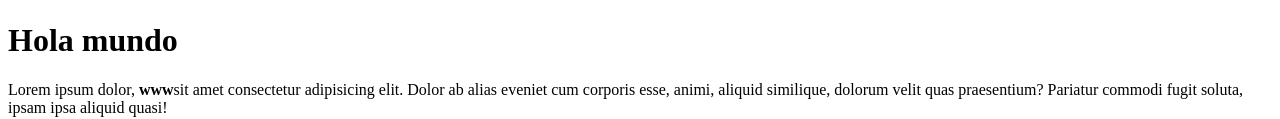
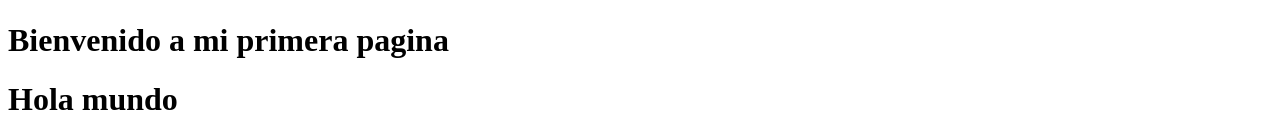
Before and after one commit to youngmaisa/demogithub, a plain HTML site: page index.html in a window 1280 px wide. Shown: the part 311-430 px from the top of the page. Drawn offline with Linux system fonts and the light colour scheme.

Commit message:
Agrego header en feat/header

```diff
--- a/index.html
+++ b/index.html
@@ -9,6 +9,10 @@
     <img src="https://images.hola.com/imagenes/mascotas/20180925130054/consejos-para-cuidar-a-un-gatito-recien-nacido-cs/0-601-526/cuidardgatito-t.jpg" alt="gatito">
 </head>
 <body>
+    <header>
+       <h1>Bienvenido a mi primera pagina</h1>
+    </header>
+
     <h1>Hola mundo</h1>
     <p>Lorem ipsum dolor, <strong>www</strong>sit amet consectetur adipisicing elit. Dolor ab alias eveniet cum corporis esse, animi, aliquid similique, dolorum velit quas praesentium? Pariatur commodi fugit soluta, ipsam ipsa aliquid quasi!</p>
 
```
